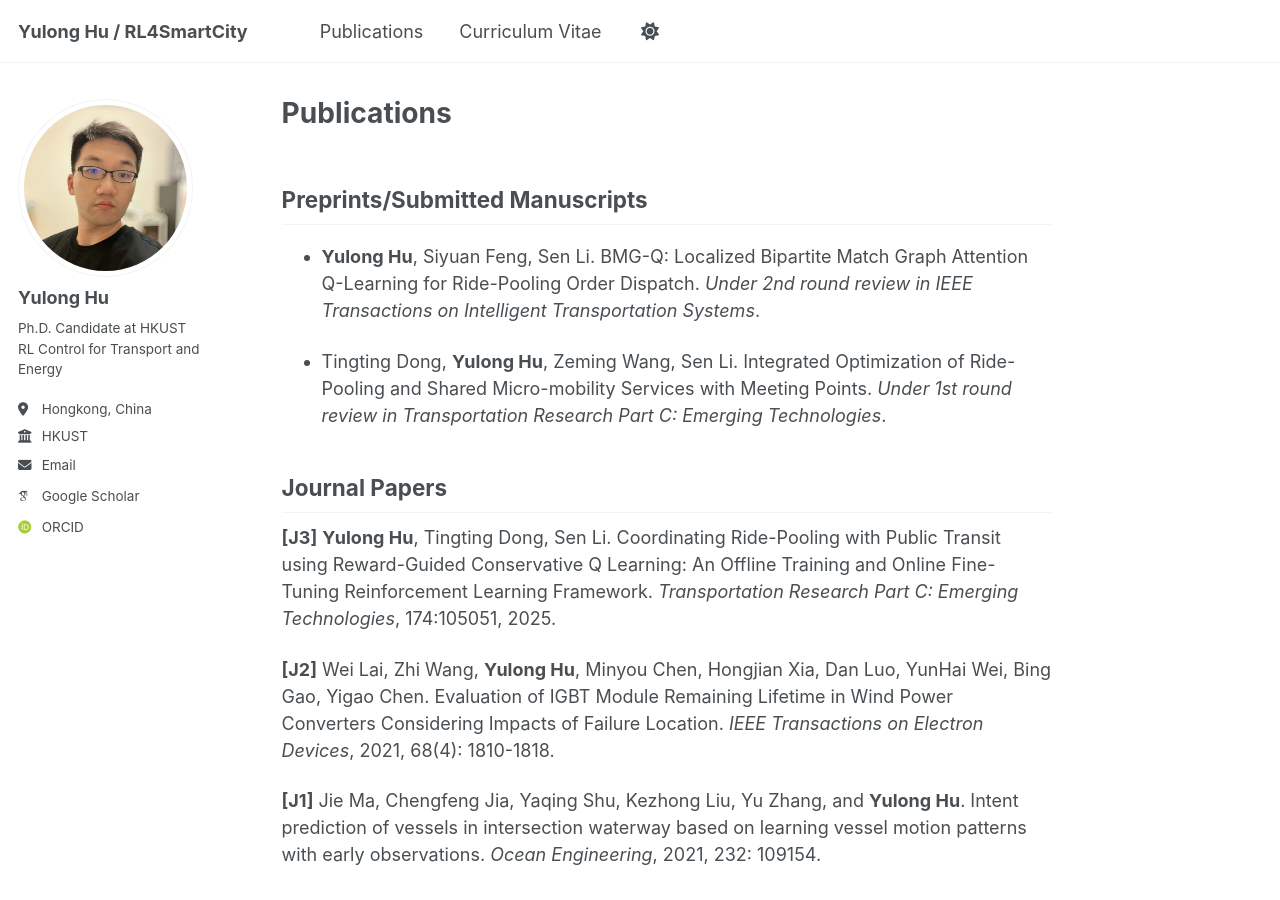
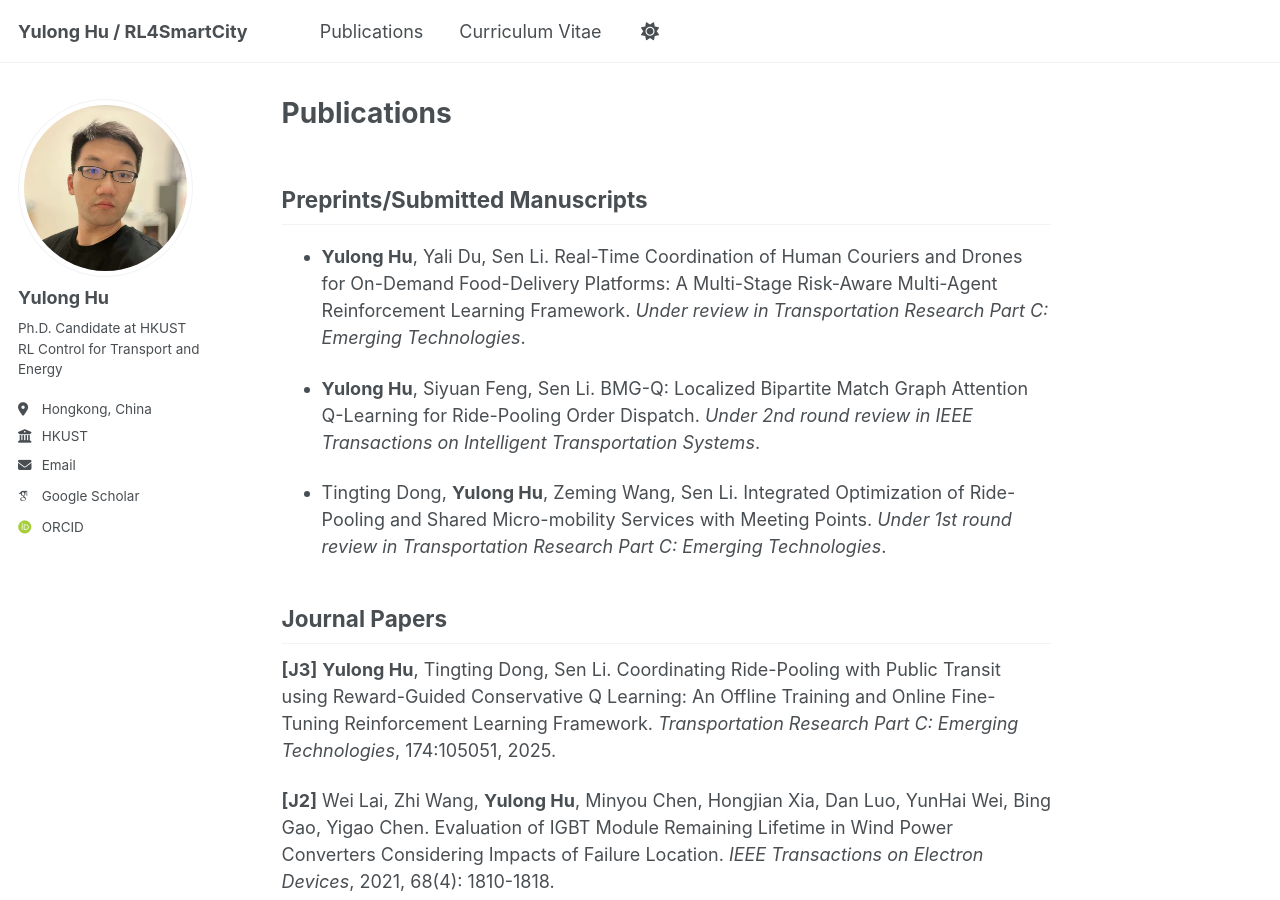
Before and after one commit to yulonghu2000/yulonghu2000.github.io, a Jekyll site: the page built from _pages/publications.md, in a window 1280 px wide and 900 px high. Built offline with Jekyll 4.4.1, drawn with Linux system fonts in a browser that asks for light colours; some web fonts are replaced.

Commit message:
Update publications.md

```diff
--- a/_pages/publications.md
+++ b/_pages/publications.md
@@ -4,6 +4,7 @@ permalink: /publications/
 author_profile: true
 ---
 ## Preprints/Submitted Manuscripts
+- **Yulong Hu**, Yali Du, Sen Li. Real-Time Coordination of Human Couriers and Drones for On-Demand Food-Delivery Platforms: A Multi-Stage Risk-Aware Multi-Agent Reinforcement Learning Framework. *Under review in Transportation Research Part C: Emerging Technologies*.
 
 - **Yulong Hu**, Siyuan Feng, Sen Li. BMG-Q: Localized Bipartite Match Graph Attention Q-Learning for Ride-Pooling Order Dispatch. *Under 2nd round review in IEEE Transactions on Intelligent Transportation Systems*.
 
```
